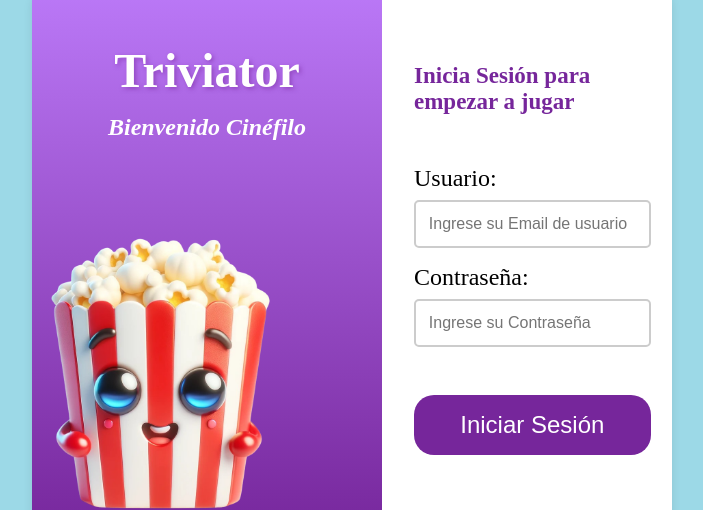
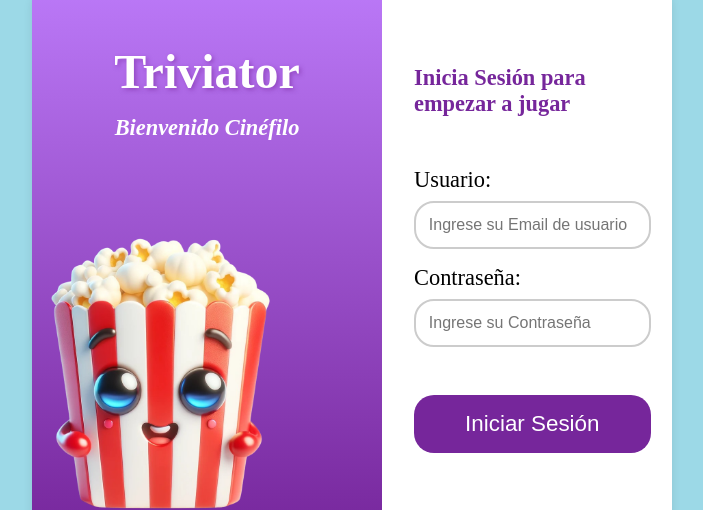
Before and after one commit to AgusBarbona/Triviator, a React (Vite) app in the folder frontend/triviator-front/: page / in a window 1280 px wide. Shown: the part 141-651 px from the top of the page, without its empty margins (288-991 px from the left). Built offline with nearby package versions, Linux system fonts and the light colour scheme.

Commit message:
cleaning sass code

```diff
--- a/frontend/triviator-front/src/styles/LoginPage.scss
+++ b/frontend/triviator-front/src/styles/LoginPage.scss
@@ -1,26 +1,41 @@
+$color-background: #9CD9E7;
+$color-primary: #BC7AF9;
+$color-secondary: #76269B;
+$color-white: #fff;
+$color-error: #ff3860;
+$color-hover-primary: #7a57d1; // Ajusta este color según tu preferencia
+
+$font-size-large: 3rem;
+$font-size-medium: 1.4rem;
+$font-size-small: 1rem;
+$border-radius: 20px;
+$box-shadow: 0 10px 10px rgba(0, 0, 0, 0.1);
+
 .login-page {
   display: flex;
   justify-content: center;
   align-items: center;
   height: 100vh;
-  background-color: #9CD9E7;
+  background-color: $color-background;
+}
+
 .login-container {
   display: flex;
   width: 50%;
   min-height: 70vh;
-    box-shadow: 0 10px 10px rgba(0, 0, 0, 0.1);
-    border-radius: 20px;
+  box-shadow: $box-shadow;
+  border-radius: $border-radius;
   overflow: hidden;
 
   .login-side {
-      background: linear-gradient(to bottom, #BC7AF9, #76269B);
+    background: linear-gradient(to bottom, $color-primary, $color-secondary);
     flex: 0 0 250px;
     display: flex;
     flex-direction: column;
     align-items: center;
     justify-content: center;
     padding: 2rem;
-      color: white;
+    color: $color-white;
 
     .popcorn-image {
       width: 350px;
@@ -32,39 +47,32 @@
 
     .brand-title {
       margin-bottom: 1rem;
-        font-size: 3rem;
+      font-size: $font-size-large;
       text-align: center;
       font-weight: 800;
       text-shadow: 2px 2px 4px rgba(118, 38, 155, 0.5);
     }
 
     .welcome-message {
-        font-size: 24px;
+      font-size: $font-size-medium;
       font-weight: bold;
       font-style: italic;
-    }
-
-
-      .welcome-title-container {
-        font-size: 3rem;
-        padding: 2rem;
-        text-align: center;
     }
   }
 
   .login-form {
     flex: 1;
-      background-color: #fff;
+    background-color: $color-white;
     padding: 2rem;
     display: flex;
     flex-direction: column;
     justify-content: center;
 
-      .para-jugar{
+    .para-jugar {
       font-weight: bold;
-        font-size: 23px;
+      font-size: $font-size-medium;
       margin-bottom: 50px;
-        color: #76269B;
+      color: $color-secondary;
     }
 
     .form-group {
@@ -73,39 +81,38 @@
       margin-bottom: 1rem;
 
       label {
-          font-size: 1.5rem;
+        font-size: $font-size-medium;
         margin-bottom: 0.5rem;
       }
 
       input {
         padding: 0.8rem;
         border: 2px solid #ccc;
-          border-radius: 5px;
-          font-size: 1rem;
+        border-radius: $border-radius;
+        font-size: $font-size-small;
       }
     }
 
     .login-button {
-        background-color: #76269B;
-        color: white;
+      background-color: $color-secondary;
+      color: $color-white;
       padding: 1rem;
-        border-radius: 20px;
-        font-size: 1.5rem;
+      border-radius: $border-radius;
+      font-size: $font-size-medium;
       margin-top: 2rem;
       cursor: pointer;
       border: none;
       transition: background-color 0.3s ease;
 
       &:hover {
-          background-color: darken(#7a57d1, 10%);
+        background-color: darken($color-hover-primary, 10%);
       }
     }
 
     .error-message {
-        color: #ff3860;
+      color: $color-error;
       margin-bottom: 1rem;
       font-size: 0.85rem;
     }
   }
 }
-}
```
Lines whose indentation alone changed are shown as unchanged.
